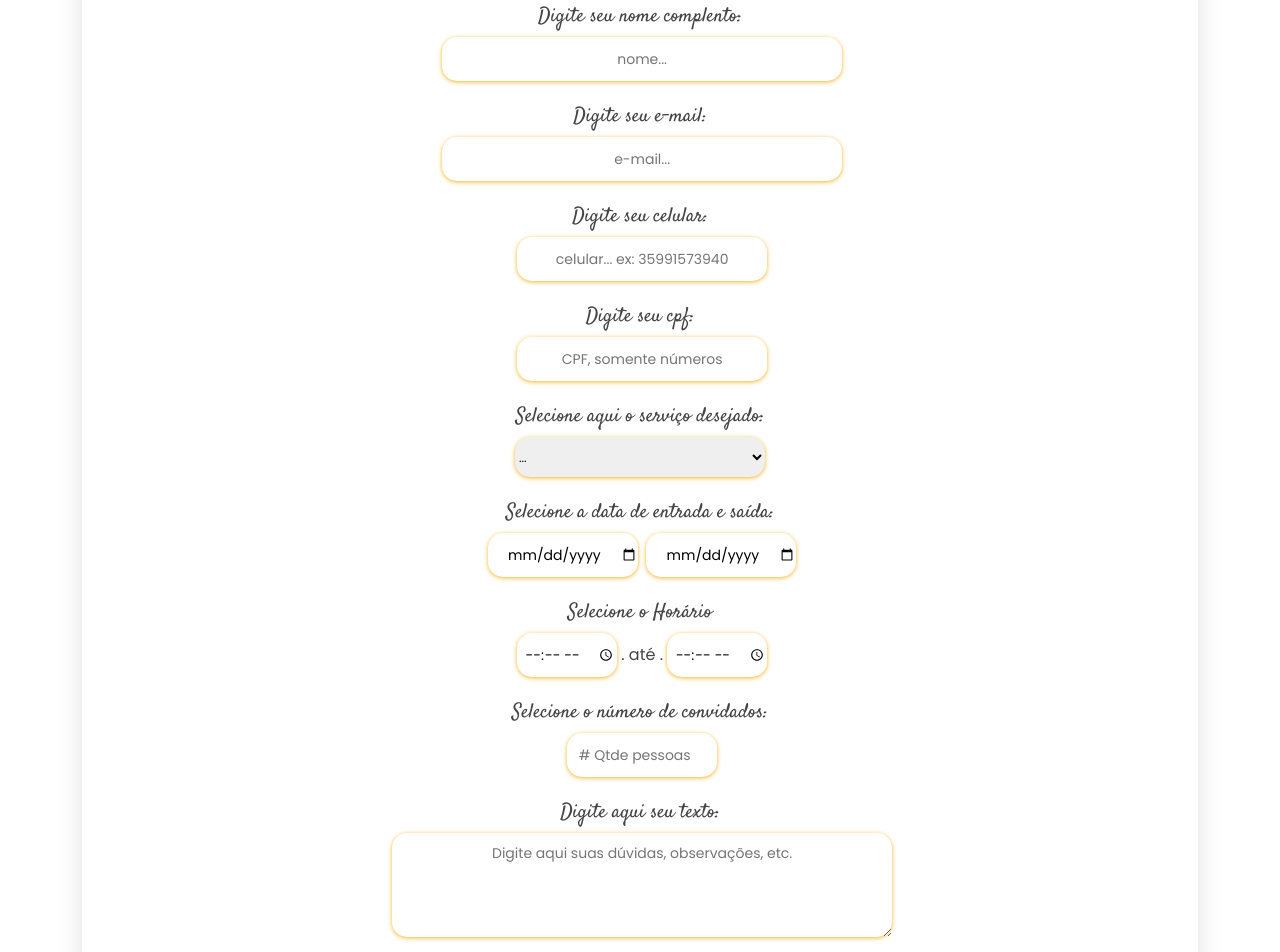
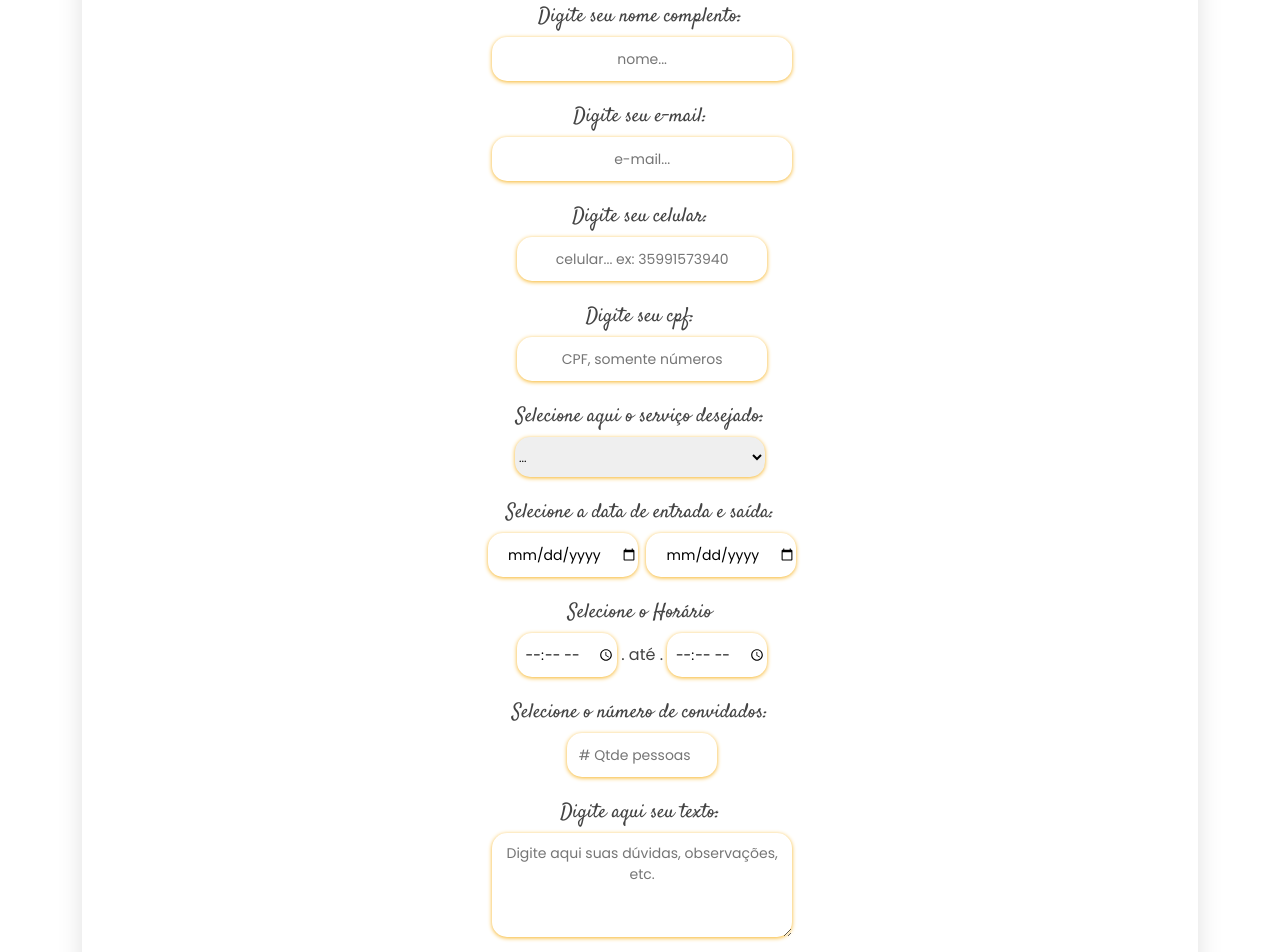
Before and after one commit to alexrodrigoalvino/recantomandelle, a plain HTML site: page index.html in a window 1280 px wide. Shown: the part 3080-4032 px from the top of the page. Drawn offline with Linux system fonts and the light colour scheme; animation ran at ten frames a second.

Commit message:
Update index.html
Update index.html

```diff
--- a/index.html
+++ b/index.html
@@ -370,12 +370,12 @@
     <center>
       <h5>Digite seu nome complento:</h5>
       <label for="nome"></label>
-      <input type="text" id="nome" name="nome" placeholder="nome..." style= "text-align: center; width: 400px; border: none; box-shadow: 0 1px 4px rgba(247, 179, 34, 1.8); border-radius: 15px" required>
+      <input type="text" id="nome" name="nome" placeholder="nome..." style= "text-align: center; width: 300px; border: none; box-shadow: 0 1px 4px rgba(247, 179, 34, 1.8); border-radius: 15px" required>
       <br><br>
 
       <h5>Digite seu e-mail:</h5>
       <label for="email"></label>
-      <input type="email" id="email" name="email" placeholder="e-mail..." style= "text-align: center; width: 400px; border: none; box-shadow: 0 1px 4px rgba(247, 179, 34, 1.8); border-radius: 15px"  required>
+      <input type="email" id="email" name="email" placeholder="e-mail..." style= "text-align: center; width: 300px; border: none; box-shadow: 0 1px 4px rgba(247, 179, 34, 1.8); border-radius: 15px"  required>
       <br><br>
 
       <h5>Digite seu celular:</h5>
@@ -425,7 +425,7 @@
 
       <h5>Digite aqui seu texto:</h5>
       <label for="mensagem"></label>
-      <textarea id="mensagem" name="mensagem" rows="4" placeholder="Digite aqui suas dúvidas, observações, etc." style= "text-align: center; width: 500px ; border: none; box-shadow: 0 1px 4px rgba(247, 179, 34, 1.8); border-radius: 15px"  required></textarea>
+      <textarea id="mensagem" name="mensagem" rows="4" placeholder="Digite aqui suas dúvidas, observações, etc." style= "text-align: center; width: 300px ; border: none; box-shadow: 0 1px 4px rgba(247, 179, 34, 1.8); border-radius: 15px"  required></textarea>
       <br>
 
       <div class="bt">
```
